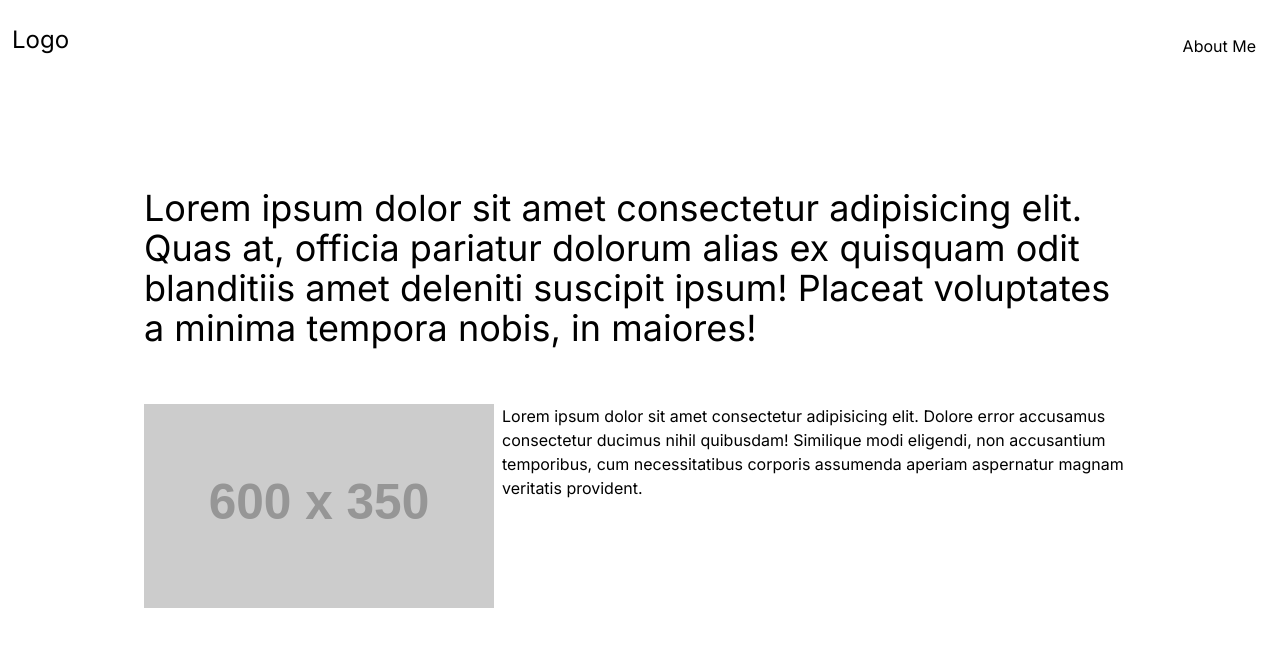
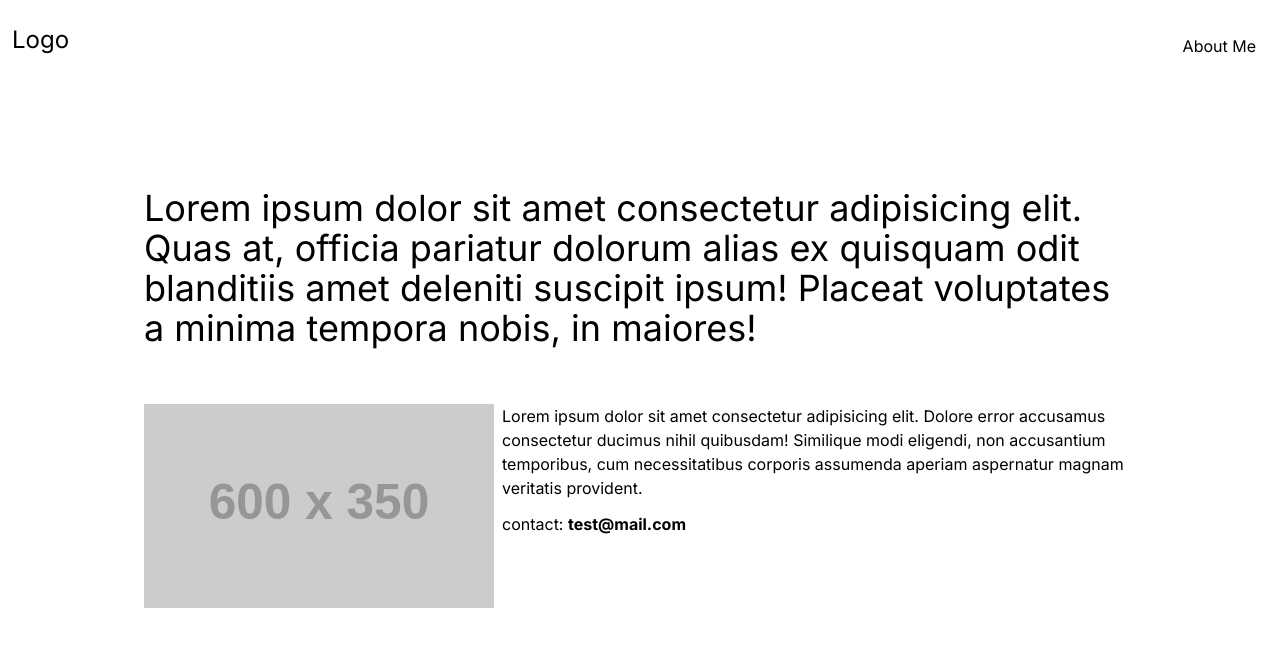
Before and after one commit to Giannidluca93/gallery, a Next.js app: page /about in a window 1280 px wide. Shown: the top 646 px of the page. Built offline with nearby package versions, Linux system fonts and the light colour scheme.

Commit message:
add contact email

```diff
--- a/app/about/page.tsx
+++ b/app/about/page.tsx
@@ -22,6 +22,9 @@ const About = () => {
           accusamus consectetur ducimus nihil quibusdam! Similique modi
           eligendi, non accusantium temporibus, cum necessitatibus corporis
           assumenda aperiam aspernatur magnam veritatis provident.
+          <p className='mt-3'>
+            contact: <span className='font-bold'>test@mail.com</span>
+          </p>
         </p>
       </div>
     </div>
```
